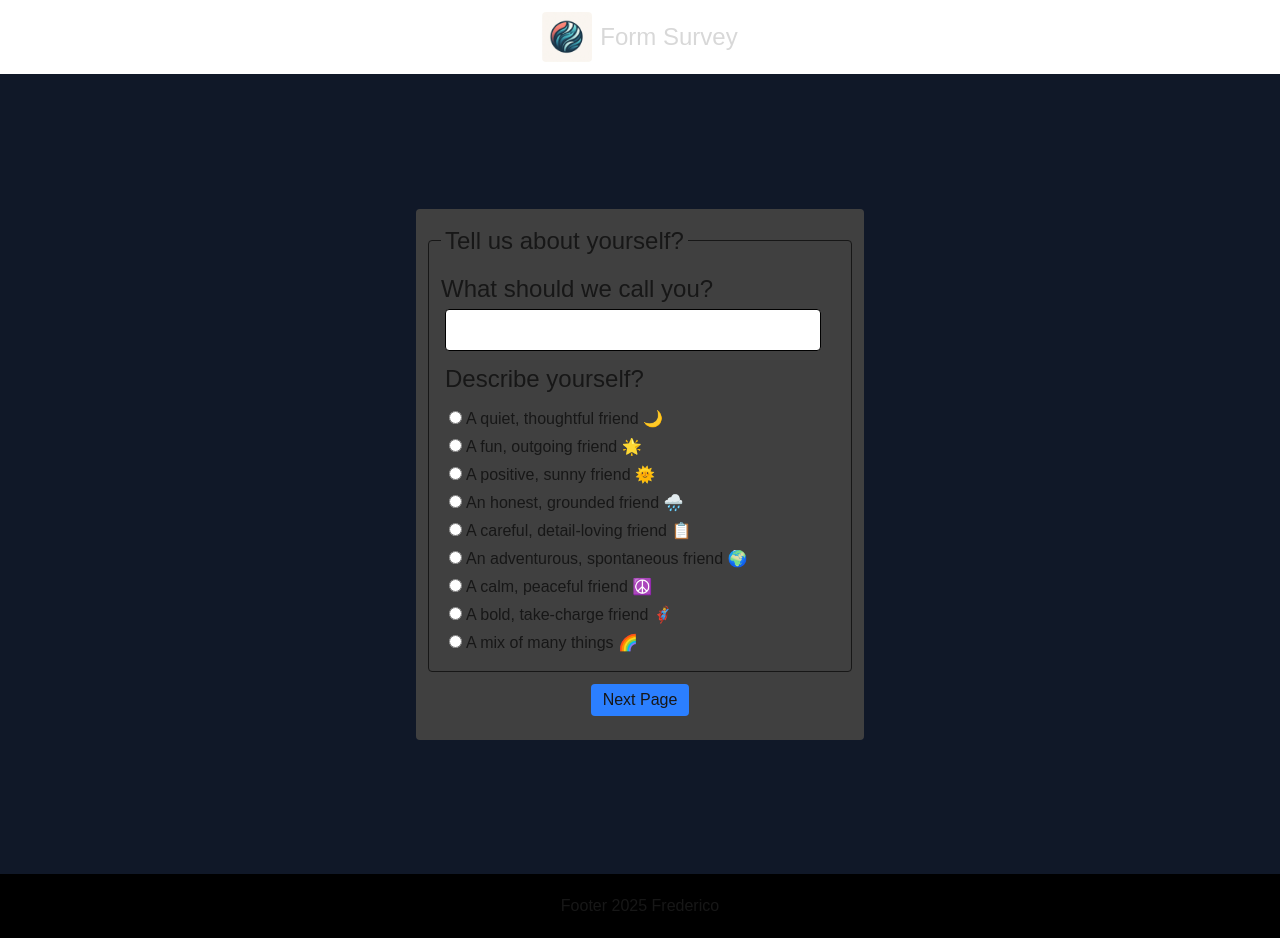
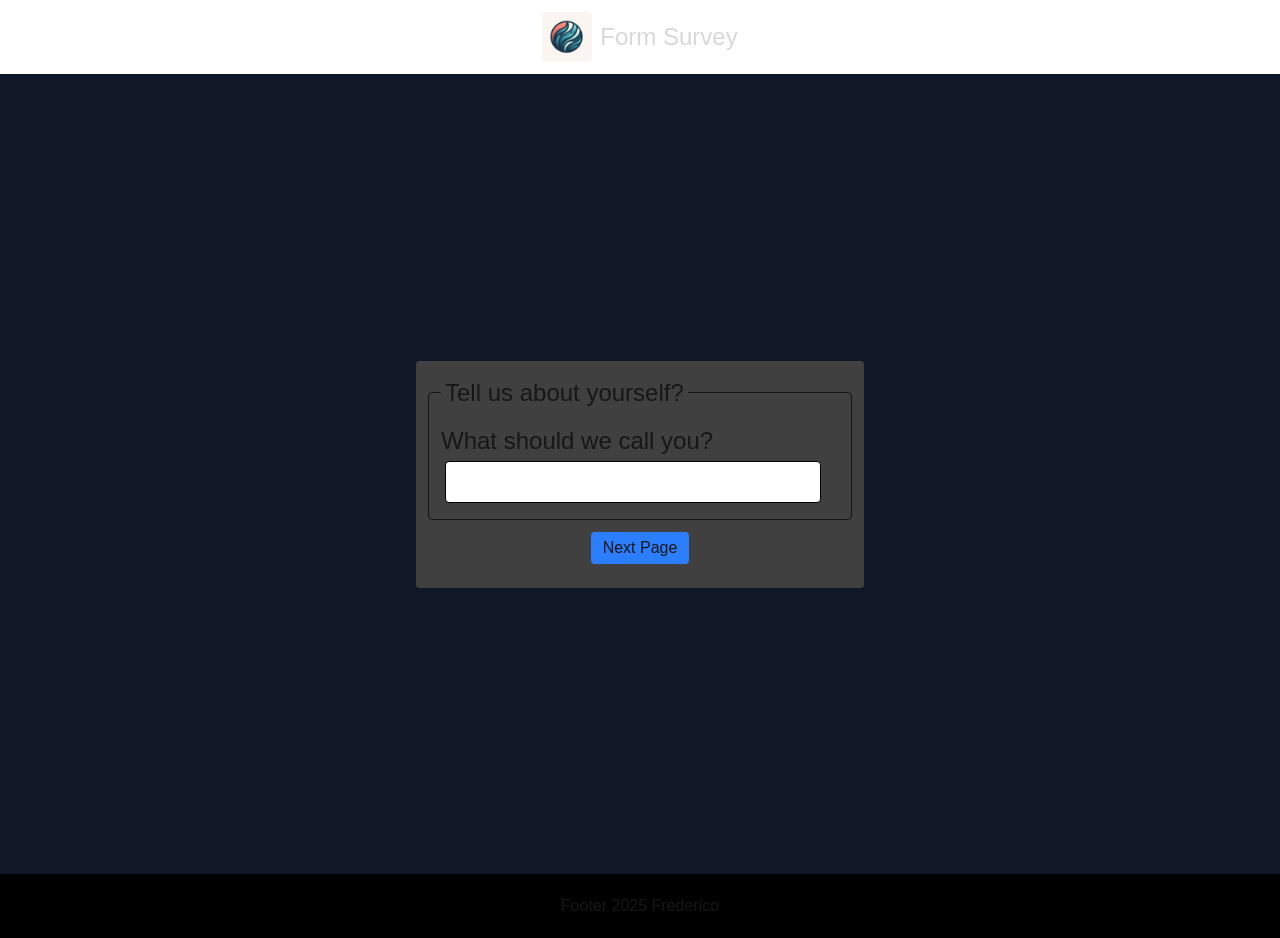
Before and after one commit to FredH2O/basic-ts-form, a Next.js app: page / in a window 1280 px wide. Built offline with nearby package versions, Linux system fonts and the light colour scheme.

Commit message:
chore: moved Describe yourself along with other 'radio button questions'

```diff
--- a/app/Page2/page.tsx
+++ b/app/Page2/page.tsx
@@ -3,6 +3,7 @@ import FormSection from "../../components/FormSection";
 import { useFormContext } from "../context/FormContext";
 import RechargeQuestion from "../../components/Questions_2/RechargeQuestion";
 import Personality from "../../components/Questions_2/PersonalityQuestion";
+import DescriptionQuestion from "../../components/Questions_2/DescriptionQuestion";
 
 const Page2 = () => {
   const { handleSubmit, submitQuestion, handleChange } = useFormContext();
@@ -10,6 +11,7 @@ const Page2 = () => {
     <FormSection onSubmit={handleSubmit} next="/Page3" previous="/">
       <RechargeQuestion onChange={handleChange} />
       <Personality onChange={handleChange} />
+      <DescriptionQuestion onChange={handleChange} />
     </FormSection>
   );
 };
--- a/app/Page3/page.tsx
+++ b/app/Page3/page.tsx
@@ -4,6 +4,7 @@ import { useFormContext } from "../context/FormContext";
 import FrustrationQuestion from "../../components/Questions_3/FrustrationQuestion";
 import ChallangesQuestion from "../../components/Questions_3/ChallengesQuestion";
 import ApproachQuestion from "../../components/Questions_3/ApproachQuestion";
+
 const Page3 = () => {
   const { handleChange, handleSubmit, submitQuestion, otherAnswer } =
     useFormContext();
--- a/components/Form.tsx
+++ b/components/Form.tsx
@@ -1,6 +1,6 @@
 "use client";
 import { useFormContext } from "../app/context/FormContext";
-import DescriptionQuestion from "./Questions_1/DescriptionQuestion";
+import DescriptionQuestion from "./Questions_2/DescriptionQuestion";
 import ChallangesQuestion from "./Questions_3/ChallengesQuestion";
 import NameQuestion from "./Questions_1/NameQuestion";
 import FormSection from "./FormSection";
@@ -18,7 +18,6 @@ const Form = () => {
   return (
     <FormSection onSubmit={handleSubmit} next="/Page2">
       <NameQuestion onChange={handleChange} name={submitQuestion.name} />
-      <DescriptionQuestion onChange={handleChange} />
     </FormSection>
   );
 };
```
Also changed, not shown: components/Questions_2/DescriptionQuestion.tsx (renamed from components/Questions_1/DescriptionQuestion.tsx).
